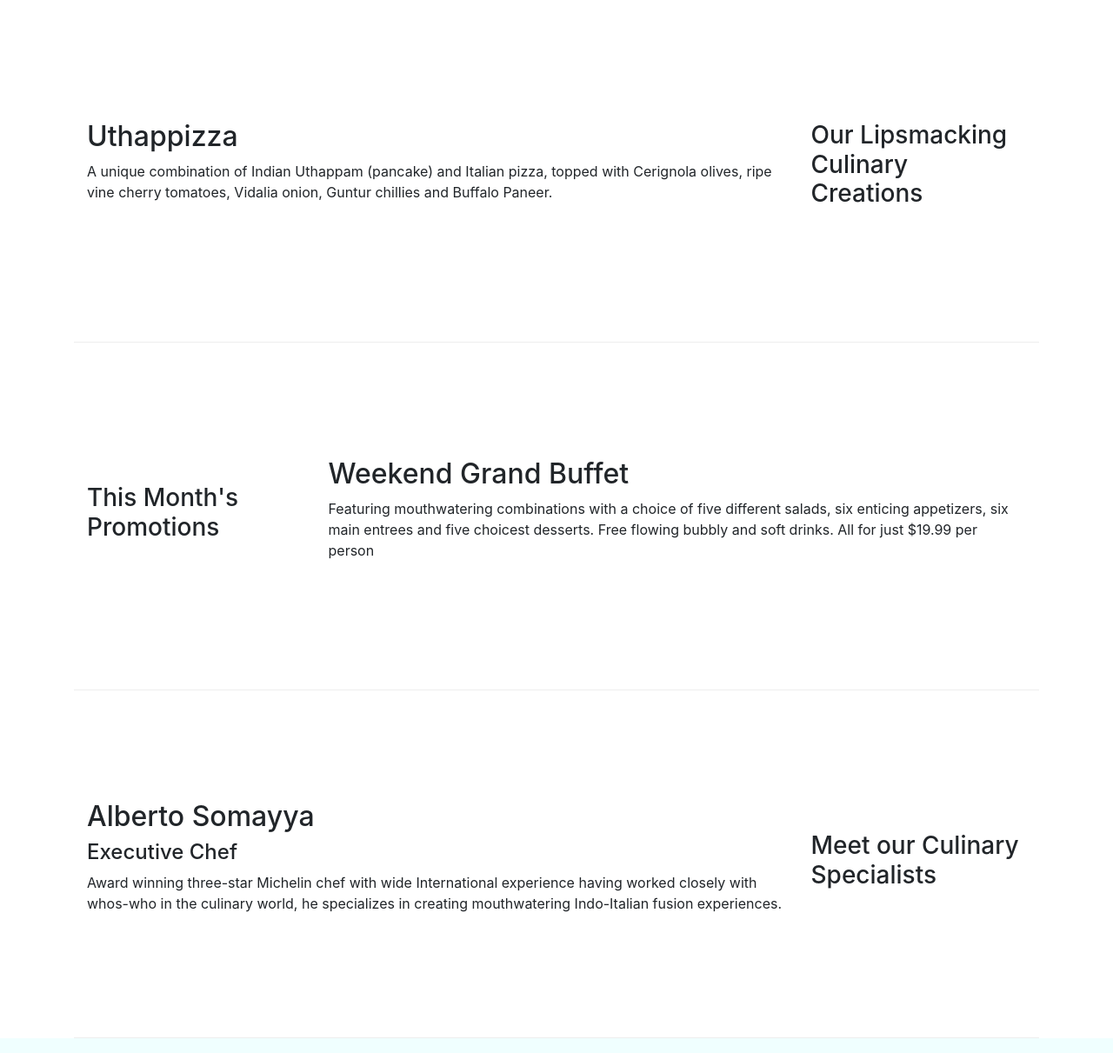
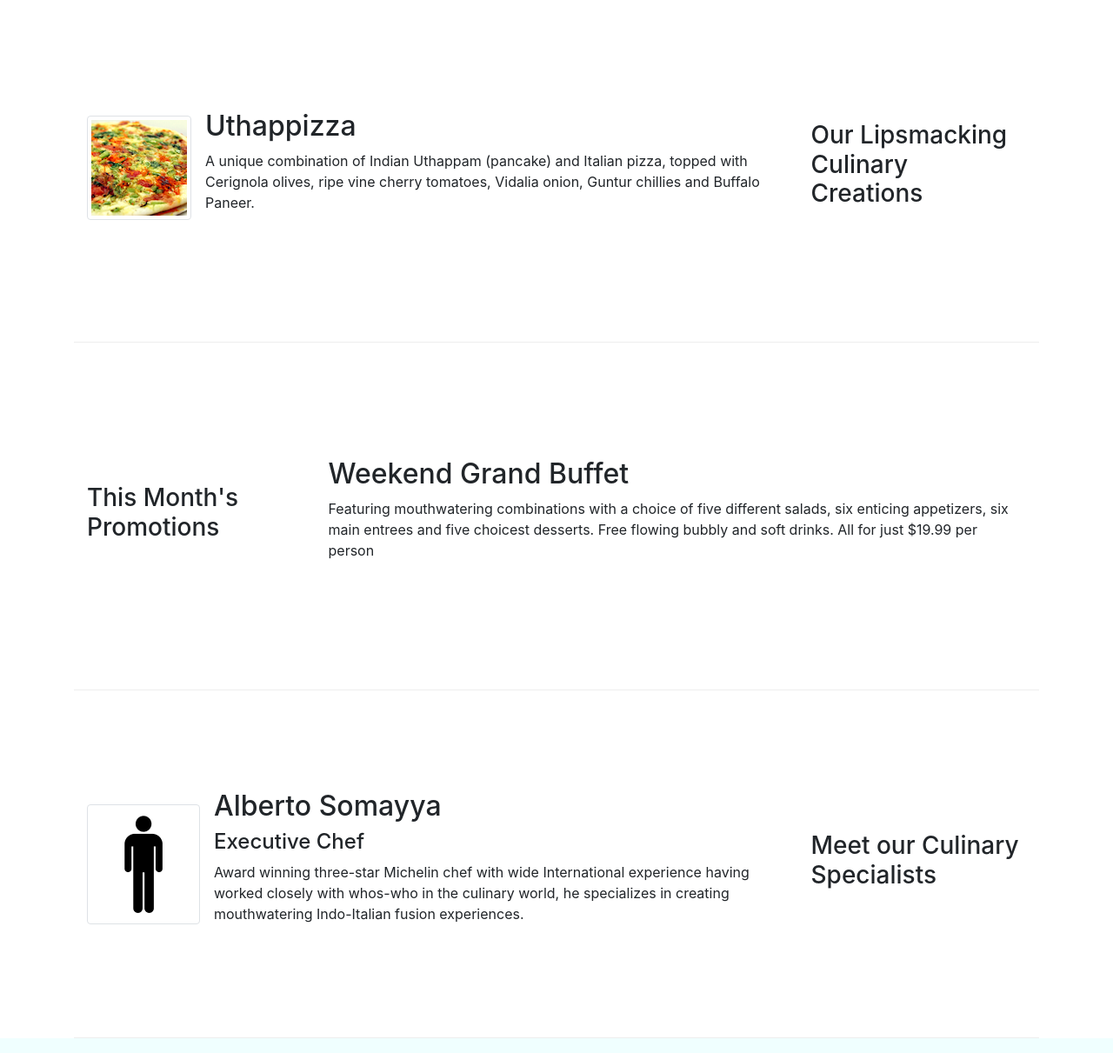
Before and after one commit to fastsnail123/Bootstrap4, a website: page index.html in a window 1280 px wide. Shown: the part 340-1551 px from the top of the page at 87% size. Drawn offline with nearby package versions, Linux system fonts and the light colour scheme.

Commit message:
images and media

```diff
--- a/index.html
+++ b/index.html
@@ -31,7 +31,7 @@
         >
           <span class="navbar-toggler-icon"></span>
         </button>
-        <a class="navbar-brand mr-auto" href="#">Ristorante Con fusion</a>
+        <a class="navbar-brand mr-auto" href="#"><img src="img/logo.png" height="30" width="41"></a>
         <div class="collapse navbar-collapse" id="Navbar">
           <ul class="navbar-nav mr-auto">
             <li class="nav-item active" >
@@ -58,7 +58,9 @@
               your culinary senses!
             </p>
           </div>
-          <div class="col-12 col-sm"></div>
+          <div class="col-12 col-sm aligh-self-center">
+            <img src="img/logo.png" class="img-fluid">
+        </div>
         </div>
       </div>
     </header>
@@ -69,12 +71,19 @@
           <h3>Our Lipsmacking Culinary Creations</h3>
         </div>
         <div class="col col-sm order-sm-first col-md">
-          <h2>Uthappizza</h2>
-          <p>
+          <div class="media">
+            <img class="d-flex mr-3 img-thumbnail align-self-center"
+            src="img/uthappizza.png" alt="uthappizza">
+            <div class="media-body">
+               <h2 class="mt-0">Uthappizza</h2>
+                <p class="d-none d-sm-block">
                   A unique combination of Indian Uthappam (pancake) and Italian pizza,
                   topped with Cerignola olives, ripe vine cherry tomatoes, Vidalia
                   onion, Guntur chillies and Buffalo Paneer.
                 </p>
+            </div>
+
+        </div>
         </div>
       </div>
 
@@ -98,14 +107,21 @@
           <h3>Meet our Culinary Specialists</h3>
         </div>
         <div class="col col-sm order-sm-first col-md">
-          <h2>Alberto Somayya</h2>
+          <div class="media">
+            <img class="d-flex mr-3 img-thumbnail align-self-center"
+            src="img/alberto.png" alt="alberto">
+            <div class="media-body">
+              <h2 class="mt-0">Alberto Somayya</h2>
               <h4>Executive Chef</h4>
-          <p>
+              <p class="d-none d-sm-block">
                 Award winning three-star Michelin chef with wide International
                 experience having worked closely with whos-who in the culinary
                 world, he specializes in creating mouthwatering Indo-Italian fusion
                 experiences.
               </p>
+            </div>
+          </div>
+
         </div>
       </div>
     </div>
```
Also changed, not shown: aboutus.html (+3 -2 lines), contactus.html (+3 -2 lines), img/alberto.png (added), img/buffet.png (added), img/logo.png (added), img/uthappizza.png (added), 1 other file. Lines whose indentation alone changed are shown as unchanged.
